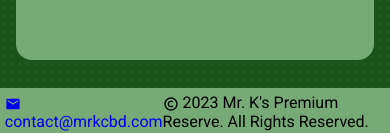
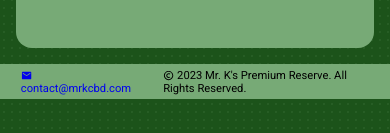
Before and after one commit to YSquid/mrk2.0, a React (Create React App) app: page /about in a window 390 px wide. Shown: the part 708-841 px from the top of the page. Built offline with nearby package versions, Linux system fonts and the light colour scheme.

Commit message:
footer styling. root to 100vh

```diff
--- a/src/components/about/About.css
+++ b/src/components/about/About.css
@@ -1,5 +1,5 @@
 .About__container {
-    height: 100%;
+    height: fit-content;
     display: flex;
     padding: 1rem;
 }
--- a/src/components/footer/Footer.css
+++ b/src/components/footer/Footer.css
@@ -3,10 +3,25 @@ footer {
     justify-content: space-around;
     background-color: var(--bg1);
     padding: 0.3rem;
-    position: relative;
     bottom: 0px;
 }
 
 .icon {
     vertical-align: bottom;
 }
+
+footer p {
+    margin: 0 1rem;
+}
+
+@media only screen and (max-width: 600px) {
+    footer p {
+        font-size: 0.8rem;
+    }
+}
+
+@media only screen and (max-width: 500px) {
+    footer p {
+        font-size: 0.7rem;
+    }
+}
--- a/src/index.css
+++ b/src/index.css
@@ -21,7 +21,7 @@ body {
 }
 
 #root {
-  height: 100%;
+  height: 100vh;
   display: flex;
   flex-direction: column;
 }
```
